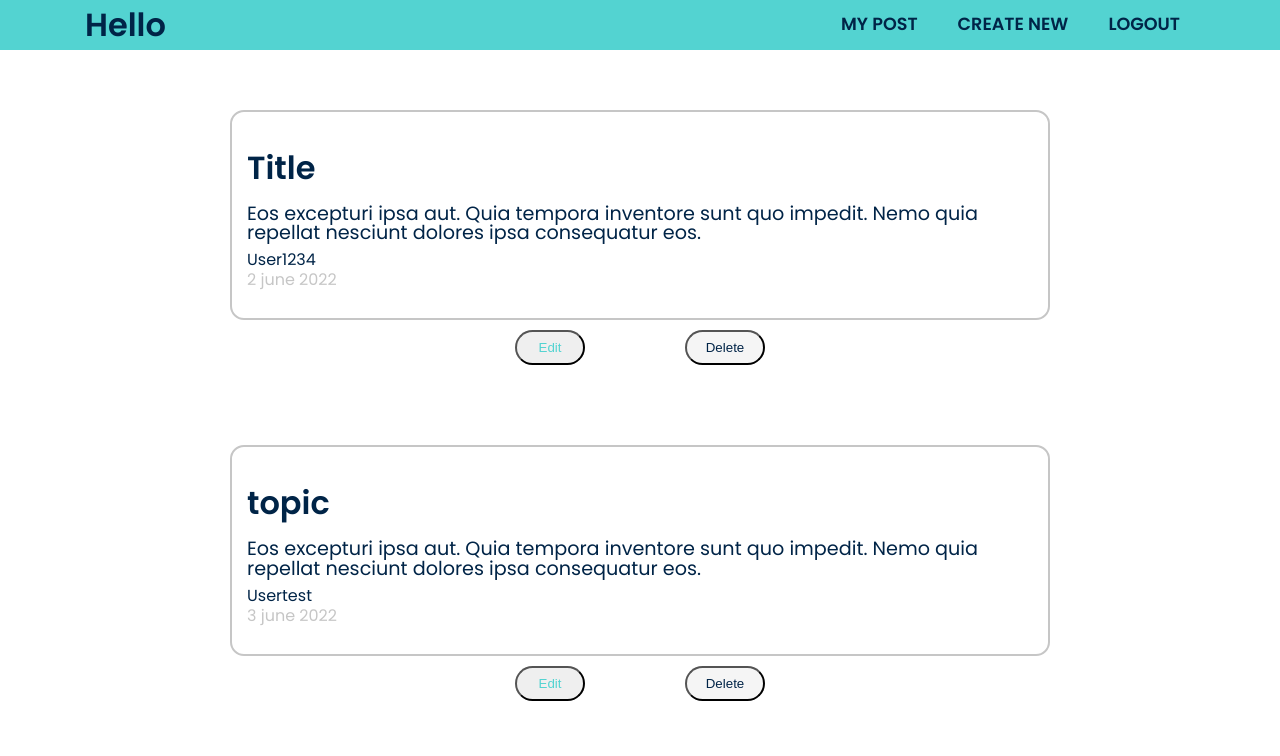
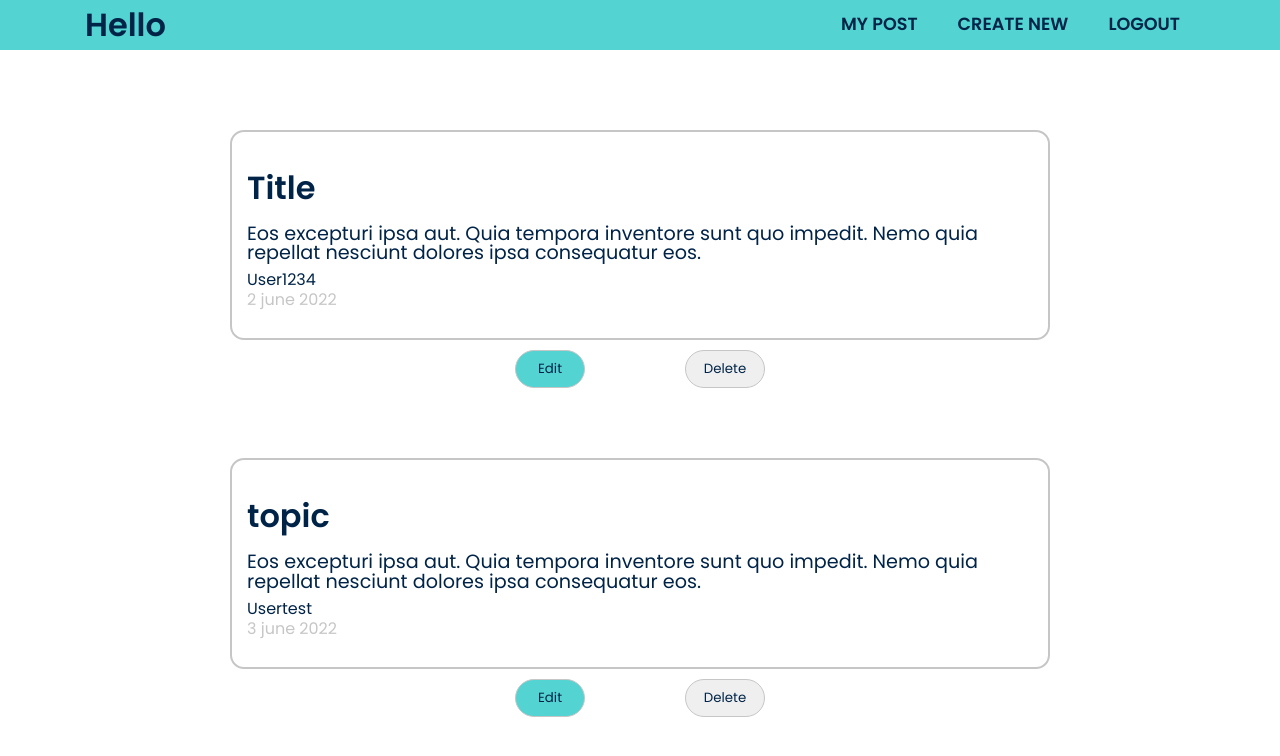
Before and after one commit to tonnamchakornpat/webminiproject, a React (Vite) app: page / in a window 1280 px wide. Shown: the top 756 px of the page. Built offline with nearby package versions, Linux system fonts and the light colour scheme.

Commit message:
'MyPostPageStyle'

```diff
--- a/src/pages/MyPostPage.jsx
+++ b/src/pages/MyPostPage.jsx
@@ -1,5 +1,5 @@
 import Navbar from '../components/Navbar';
-import { Post, PostContent } from '../components/Post';
+import { PostContent } from '../components/Post';
 import '../styles/scss/main.scss'
 
 
@@ -26,11 +26,13 @@ function MyPostPage() {
     return (
         <>
           <Navbar />
-          <main>
+          <main
+          >
             <section className="mypostsContainer">
+
               {posts?.map((post) => (
 
-                <div className='mypostContainer'>
+                <div className='mypostContainer' key={post.postId}>
                     <PostContent
                   postId={post.postId}
                   title={post.title}
--- a/src/styles/scss/base/_base.scss
+++ b/src/styles/scss/base/_base.scss
@@ -95,6 +95,9 @@ video {
     vertical-align: baseline;
     box-sizing: border-box;
 }
+*{
+    font-family: 'Poppins', sans-serif;
+}
 
 /* HTML5 display-role reset for older browsers */
 article,
--- a/src/styles/scss/pages/_mypostPage.scss
+++ b/src/styles/scss/pages/_mypostPage.scss
@@ -1,18 +1,22 @@
 @use '../abstract/variables' as * ;
+
+main {
 
     .mypostsContainer{
         display: grid;
         grid-template-columns: repeat(1, 1fr);
-    gap: 20px;
+        gap: 10px;
         justify-items: center;
-    padding-top: 10px;
+        padding-top: 30px;
         width: clamp(200px, 80vw, 820px);
         height: 30vh;
+
 
         .mypostContainer{
             display: flex;
             flex-direction: column;
             align-items: center;
+
         .buttonContainer{
 
 
@@ -21,20 +25,35 @@
 
 
                 &:first-of-type{
-                color: $primary-color2;
-                background-color: whitesmokeg;
+                    color: $primary-color1;
+                    background-color: $primary-color2;
+                    border: 1px solid $primary-color5;
                     border-radius: 20px;
                     padding: 8px;
                     width: 70px;
+                    transition: all 0.3s ease-in ;
 
+
+                    &:hover{
+                        background-color: $primary-color1;
+                        color: $primary-color2;
+
+                    }
 
                 }
                 &:nth-of-type(2){
                     color: $primary-color1;
-                background-color: whitesmoke;
+                    border: 1px solid $primary-color5;
                     border-radius: 20px;
                     padding: 8px;
                     width: 80px;
+                    transition: all 0.3s ease-in ;
+
+                    &:hover{
+                        background-color: #ff0000;
+                        color: whitesmoke;
+
+                    }
                 }
 
             }
@@ -48,3 +67,5 @@
         }
 
     }
+
+}
```
Lines whose indentation alone changed are shown as unchanged.
